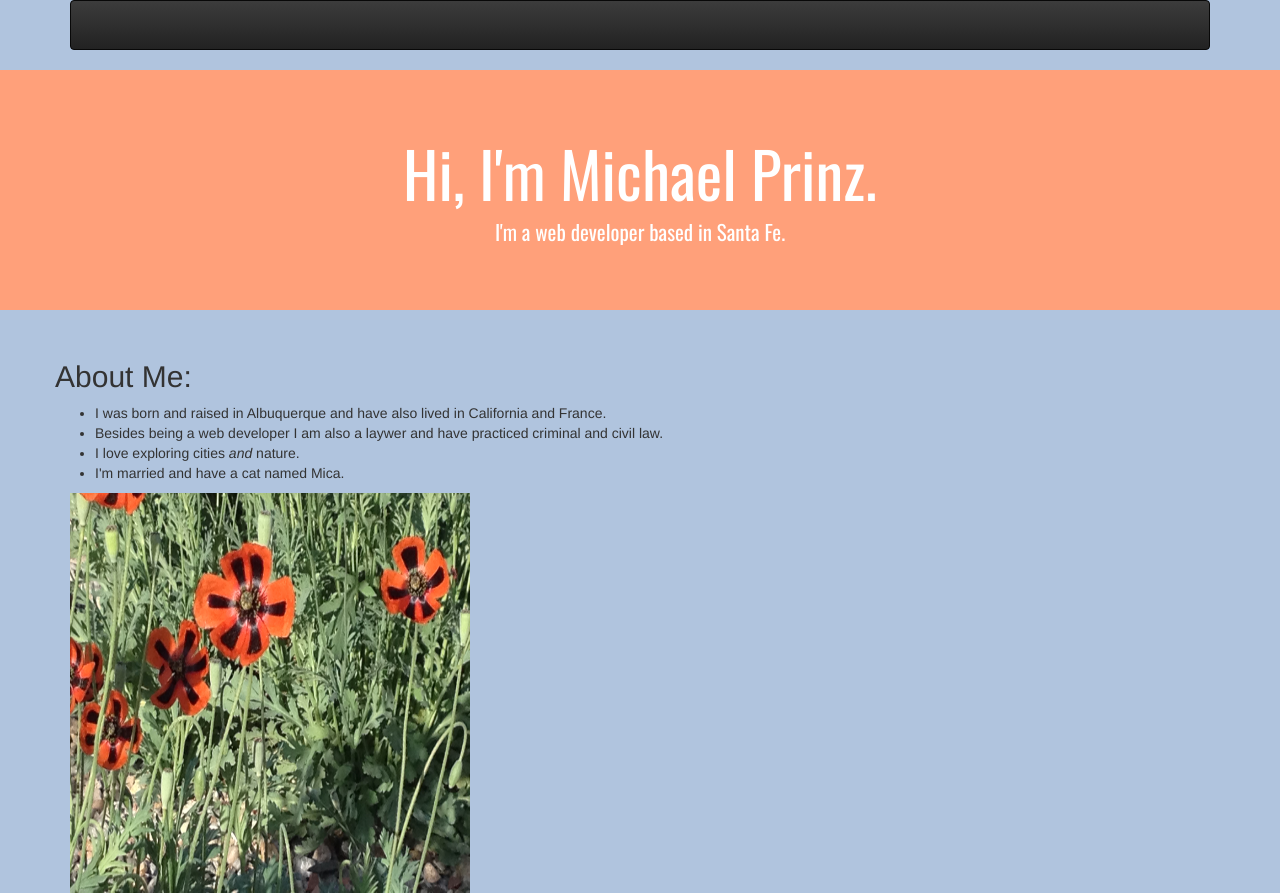
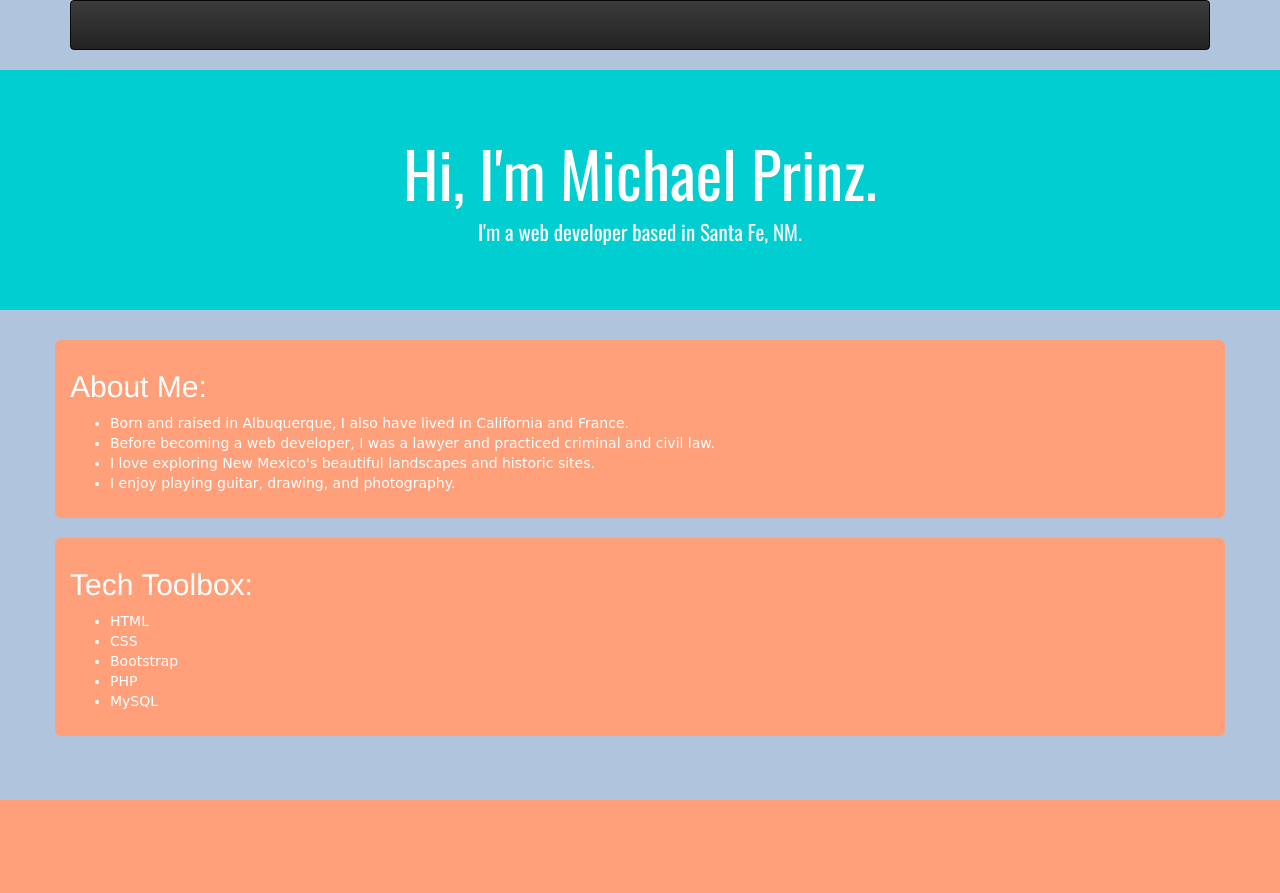
Before and after one commit to mprinz/aboutme, a PHP site: page / in a window 1280 px wide. After the commit the page ends 800 px from the top, so only its background shows below. Run offline with PHP 8.4, Linux system fonts and the light colour scheme; some libraries are stand-ins or nearby versions.

Commit message:
Renamed index.php, moved CSS directory to public_html

```diff
--- a/css/style.css
+++ /dev/null
@@ -1,20 +0,0 @@
-/**
-***
-*
-**/
-@import url(https://fonts.googleapis.com/css?family=Oswald);
-
-.jumbotron {
-		background-color: lightsalmon;
-	color: #fff;
-	font-family: Oswald;
-}
-
-body {
-	background-color: lightsteelblue;
-}
-
-#photo {
-	height: 400px;
-	width: 400px;
-}
--- a/index.html
+++ b/index.php
@@ -17,14 +17,17 @@
 				  integrity="sha384-0mSbJDEHialfmuBBQP6A4Qrprq5OVfW37PRR3j5ELqxss1yVqOtnepnHVP9aJ7xS"
 				  crossorigin="anonymous"></script>
 
-		<link type="text/css" rel="stylesheet" href="css/style.css">
+		<!--Font awesome-->
+		<link rel="stylesheet" href="https://maxcdn.bootstrapcdn.com/font-awesome/4.5.0/css/font-awesome.min.css">
+		<!--CSS style sheet-->
+		<link type="text/css" rel="stylesheet" href="public_html/css/style.css">
 
 			<title>Michael Prinz</title>
 
 	</head>
 	<body class="sfooter">
 		<div class="sfooter-content">
-		<header>
+		<header class="header">
 			<div class="container">
 				<nav class="navbar navbar-inverse">
 					<!-- Brand and toggle get grouped for better mobile display -->
@@ -37,24 +40,33 @@
 			<div class = "jumbotron">
 				<div class = "container">
 					<h1 class="text-center">Hi, I'm Michael Prinz.</h1>
-					<p class="text-center">I'm a web developer based in Santa Fe.</p>
+					<p class="text-center">I'm a web developer based in Santa Fe, NM.</p>
 				</div>
 			</div>
 			<div class ="container">
 				<div class ="row">
-					<div class ="col.md.12">
-				<h2>About Me:</h2>
-				<ul>
-					<li>I was born and raised in Albuquerque and have also lived in California and France.</li>
-					<li>Besides being a web developer I am also a laywer and have practiced criminal and civil law.</li>
-					<li>I love exploring cities <em>and</em> nature.</li>
-					<li>I'm married and have a cat named Mica.</li>
-				</ul>
-						<div class ="container">
-
-						<img id="photo" src="images/IMG_1782.JPG" alt ="flower photo">
+					<div class ="col.md.6">
+						<div class = "content-box">
+							<h2>About Me:</h2>
+								<ul>
+									<li>Born and raised in Albuquerque, I also have lived in California and France.</li>
+									<li>Before becoming a web developer, I was a lawyer and practiced criminal and civil law.</li>
+									<li>I love exploring New Mexico's beautiful landscapes and historic sites.</li>
+									<li>I enjoy playing guitar, drawing, and photography.</li>
+								</ul>
 						</div>
-
+					</div>
+						<div class = "col.md.6">
+							<div class ="content-box">
+								<h2>Tech Toolbox:</h2>
+								<ul>
+									<li>HTML</li>
+									<li>CSS</li>
+									<li>Bootstrap</li>
+									<li>PHP</li>
+									<li>MySQL</li>
+								</ul>
+						</div>
 						</div>
 				</div>
 			</div>
--- /dev/null
+++ b/public_html/css/style.css
@@ -0,0 +1,36 @@
+/**
+*CSS Style Sheet
+*
+**/
+@import url(https://fonts.googleapis.com/css?family=Oswald);
+
+.jumbotron {
+		background-color: darkturquoise;
+	color: #ffffff;
+	font-family: Oswald;
+}
+
+body {
+	background-color: lightsteelblue;
+
+	}
+
+.navbar {
+
+}
+
+h2 {
+	color: white;
+}
+
+li {
+	font-family: "Comic Sans MS";
+	color: #ffffff;
+}
+
+.content-box{
+	background-color: lightsalmon;
+	border-radius: 6px;
+	padding: 10px 15px 15px;
+	margin-bottom: 20px
+}
```
